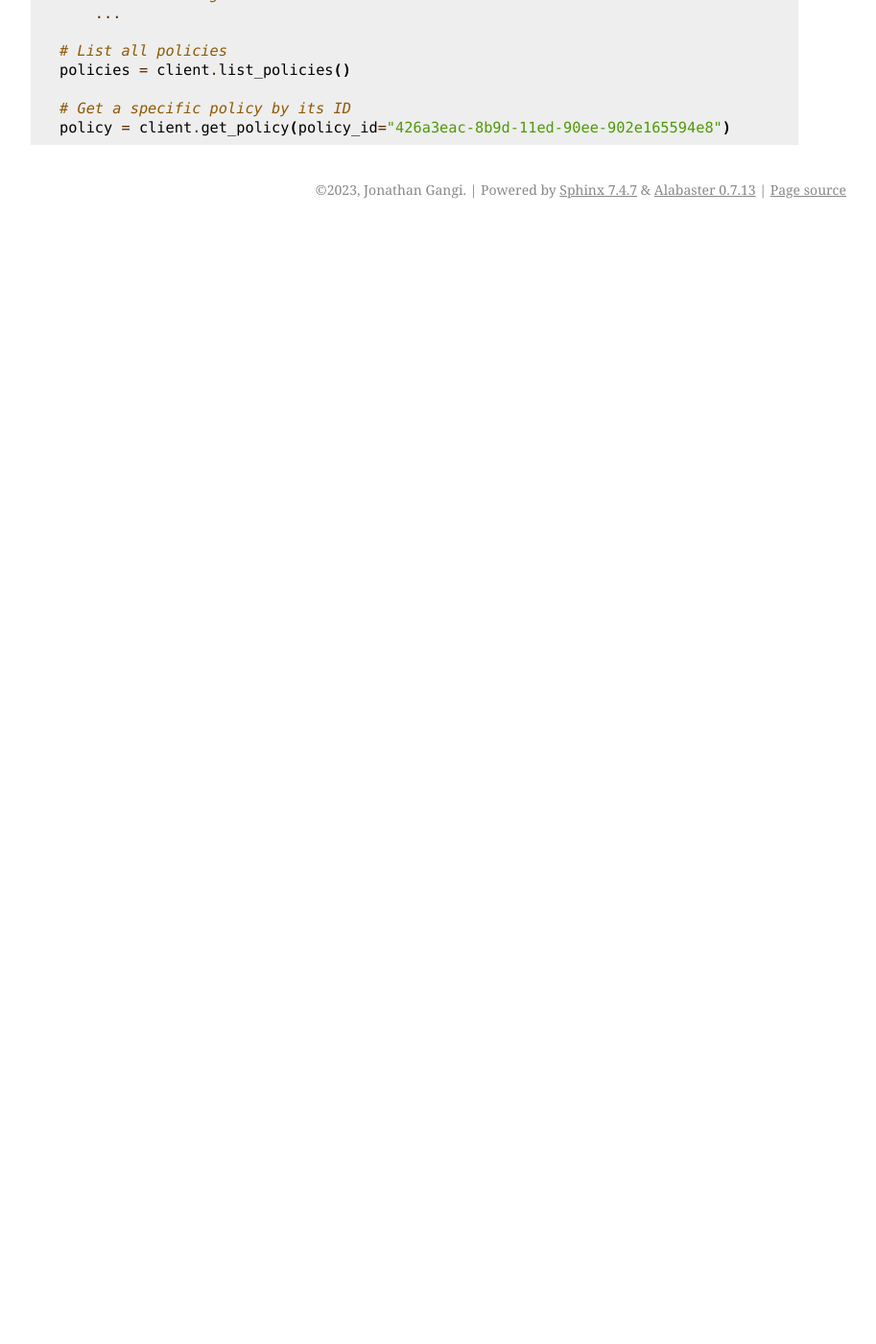
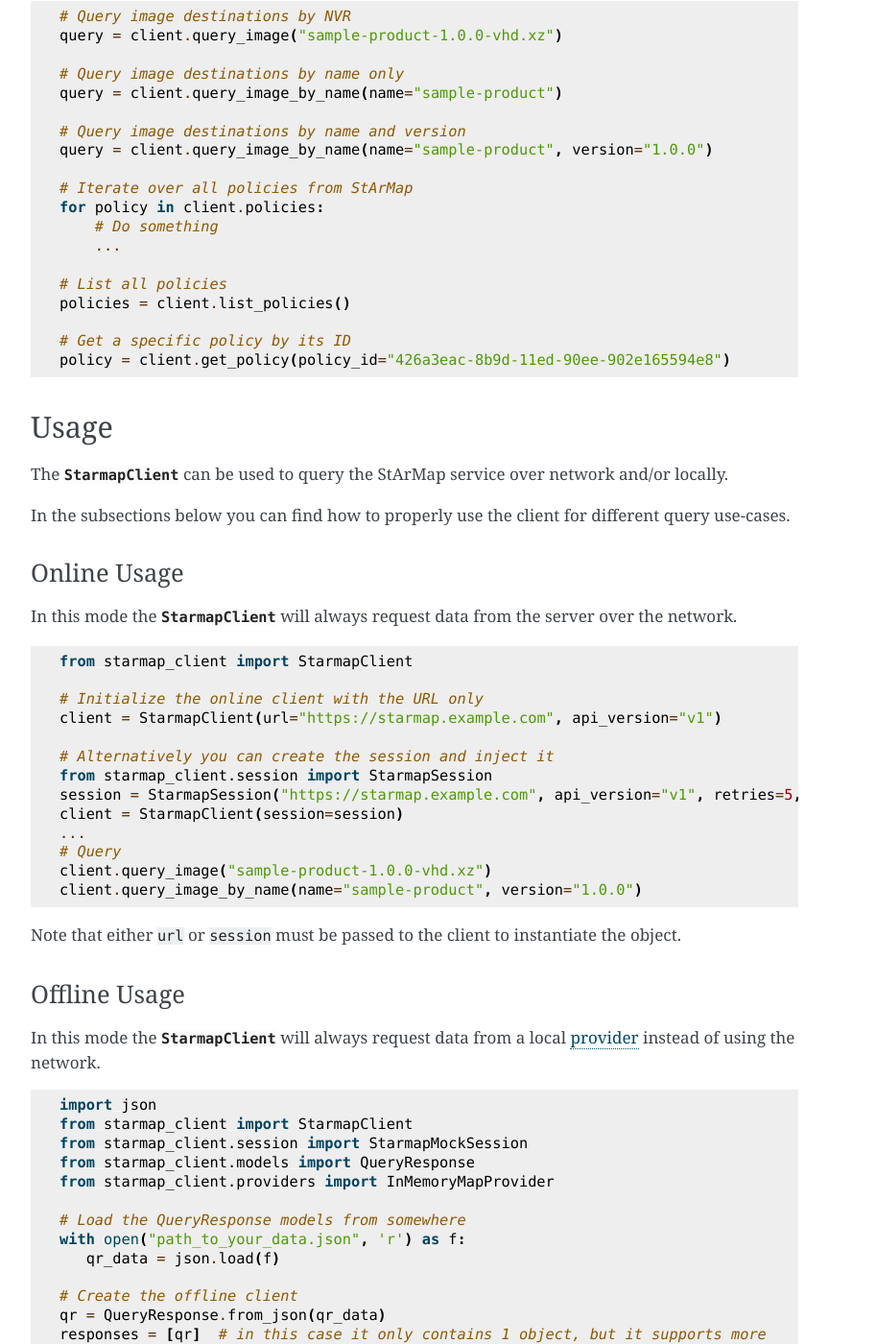
Before and after one commit to release-engineering/starmap-client, a Sphinx documentation site: the page built from docs/index.rst, in a window 1280 px wide and 1400 px high, scrolled down 888 px. Shown: the whole window at 96% size, without its empty margins (308-1221 px from the left). Built offline with Sphinx 7.4.7, drawn with Linux system fonts in a browser that asks for light colours; before the commit the page ends 1125 px from its top, so only the background shows below that; some of the changed text lies outside the part shown.

Commit message:
Update documentation with the most recent changes
Update documentation with the most recent changes.

Refers to SPSTRAT-327

```diff
--- /dev/null
+++ b/docs/client/implementation.rst
@@ -0,0 +1,5 @@
+Implementation
+--------------
+.. autoclass:: starmap_client.StarmapClient
+   :members:
+   :special-members: __init__
--- /dev/null
+++ b/docs/client/usage.rst
@@ -0,0 +1,90 @@
+Usage
+-----
+
+The :class:`~starmap_client.StarmapClient` can be used to query the StArMap service over network and/or
+locally.
+
+In the subsections below you can find how to properly use the client for different
+query use-cases.
+
+Online Usage
+^^^^^^^^^^^^
+
+In this mode the :class:`~starmap_client.StarmapClient` will always request data from the server over the network.
+
+.. code-block:: python
+
+   from starmap_client import StarmapClient
+
+   # Initialize the online client with the URL only
+   client = StarmapClient(url="https://starmap.example.com", api_version="v1")
+
+   # Alternatively you can create the session and inject it
+   from starmap_client.session import StarmapSession
+   session = StarmapSession("https://starmap.example.com", api_version="v1", retries=5, backoff_factor=5.0)
+   client = StarmapClient(session=session)
+   ...
+   # Query
+   client.query_image("sample-product-1.0.0-vhd.xz")
+   client.query_image_by_name(name="sample-product", version="1.0.0")
+
+Note that either ``url`` or ``session`` must be passed to the client to instantiate the object.
+
+
+Offline Usage
+^^^^^^^^^^^^^
+
+In this mode the :class:`~starmap_client.StarmapClient` will always request data from a local `provider`_ instead of using the network.
+
+.. code-block:: python
+
+   import json
+   from starmap_client import StarmapClient
+   from starmap_client.session import StarmapMockSession
+   from starmap_client.models import QueryResponse
+   from starmap_client.providers import InMemoryMapProvider
+
+   # Load the QueryResponse models from somewhere
+   with open("path_to_your_data.json", 'r') as f:
+      qr_data = json.load(f)
+
+   # Create the offline client
+   qr = QueryResponse.from_json(qr_data)
+   responses = [qr]  # in this case it only contains 1 object, but it supports more
+   provider = InMemoryMapProvider(responses)
+   session = StarmapMockSession("fake.starmap.com", "v1")
+   client = StarmapClient(session=session, provider=provider)
+
+   # Query
+   client.query_image("sample-product-1.0.0-vhd.xz")
+   client.query_image_by_name(name="sample-product", version="1.0.0")
+
+Hybrid Usage:
+^^^^^^^^^^^^^
+
+In this mode the :class:`~starmap_client.StarmapClient` will first request data from a local `provider`_ and
+only proceed to query over network if the local provider doesn't have the requested mapping.
+
+.. code-block:: python
+
+   import json
+   from starmap_client import StarmapClient
+   from starmap_client.models import QueryResponse
+   from starmap_client.providers import InMemoryMapProvider
+
+   # Load the QueryResponse models from somewhere
+   with open("path_to_your_data.json", 'r') as f:
+      qr_data = json.load(f)
+
+   # Create the offline client
+   qr = QueryResponse.from_json(qr_data)
+   responses = [qr]  # in this case it only contains 1 object, but it supports more
+   provider = InMemoryMapProvider(responses)
+   client = StarmapClient(url="https://starmap.example.com", provider=provider)
+
+   # Query
+   client.query_image("sample-product-1.0.0-vhd.xz")
+   client.query_image_by_name(name="sample-product", version="1.0.0")
+
+.. _session: ../session/session.html
+.. _provider: ../provider/provider.html
--- a/docs/conf.py
+++ b/docs/conf.py
@@ -57,7 +57,7 @@ html_theme = 'alabaster'
 html_theme_options = {
     "description": "A client library to communicate with StArMap",
     "extra_nav_links": {
-        "Source": "https://gitlab.cee.redhat.com/stratosphere/starmap-client",
+        "Source": "https://github.com/release-engineering/starmap-client",
         "Index": "genindex.html",
     },
     # default is 940px which seems to be a little too small to display 88 chars code
--- a/docs/index.rst
+++ b/docs/index.rst
@@ -14,6 +14,8 @@ A client library to communicate with StArMap.
 
    client/client
    model/models
+   session/session
+   provider/provider
 
 Quick Start
 -----------
@@ -22,10 +24,10 @@ Install starmap_client:
 
 ::
 
-    pip install .
+    pip install starmap-client
 
 In your python code, obtain a :class:`~starmap_client.StarmapClient` instance and
-use it to communicate with `StArMap <https://stratosphere.pages.redhat.com/starmap/>`_:
+use it to communicate with ``StArMap``:
 
 .. code-block:: python
 
@@ -37,7 +39,7 @@ use it to communicate with `StArMap <https://stratosphere.pages.redhat.com/starm
     client = StarmapClient(url="https://starmap.example.com")
 
 
-Then it's possible to use the client object to call any API endpoint from `StArMap <https://stratosphere.pages.redhat.com/starmap/>`_.
+Then it's possible to use the client object to call any API endpoint from ``StArMap``.
 
 .. code-block:: python
 
@@ -60,3 +62,5 @@ Then it's possible to use the client object to call any API endpoint from `StArM
 
     # Get a specific policy by its ID
     policy = client.get_policy(policy_id="426a3eac-8b9d-11ed-90ee-902e165594e8")
+
+.. include:: client/usage.rst
--- a/setup.py
+++ b/setup.py
@@ -7,7 +7,7 @@ setup(
     keywords='stratosphere content artifact mapping cli',
     author='Jonathan Gangi',
     author_email='jgangi@redhat.com',
-    url='https://gitlab.cee.redhat.com/stratosphere/starmap-client',
+    url='https://github.com/release-engineering/starmap-client',
     license='GPLv3+',
     packages=find_packages(exclude=['tests', 'tests.*']),
     include_package_data=True,
```
Also changed, not shown: docs/client/client.rst (+4 -8 lines), docs/provider/provider.rst (added, +19 -0 lines), docs/session/session.rst (added, +26 -0 lines).
